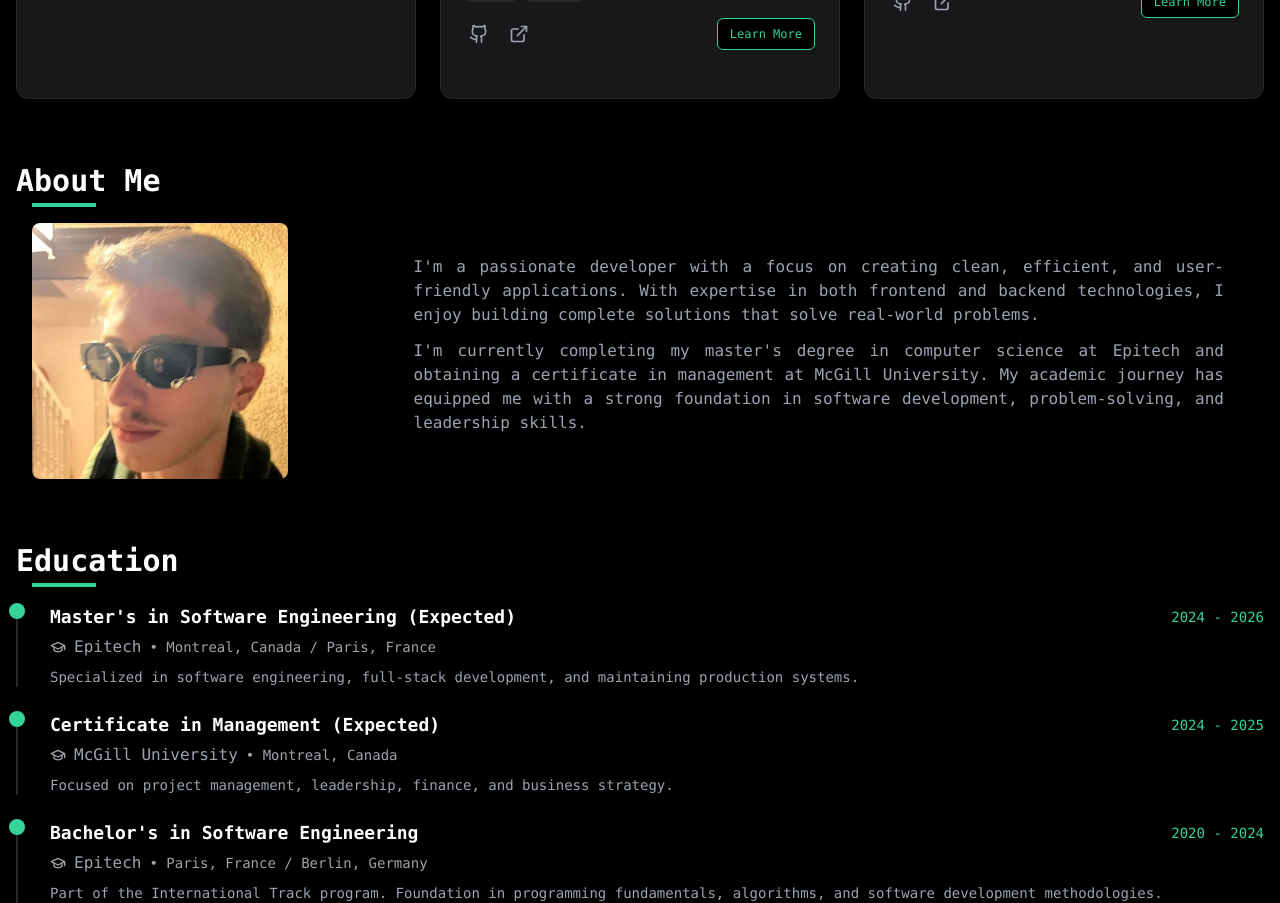
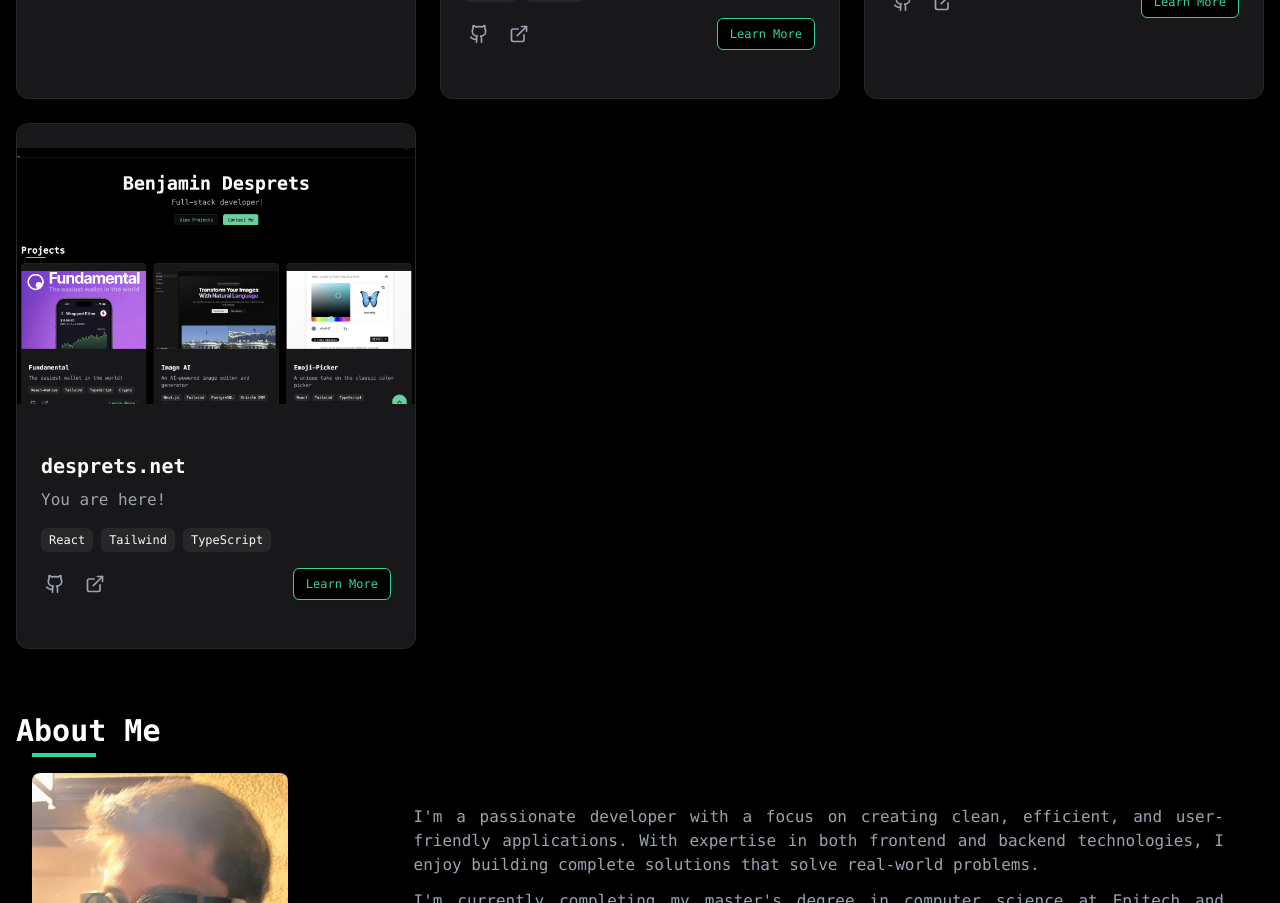
Before and after one commit to bendrsio/desprets.net, a Next.js app: page / in a window 1280 px wide. Shown: the part 940-1843 px from the top of the page. Built offline with nearby package versions, Linux system fonts and the light colour scheme.

Commit message:
add: desprets.net project

```diff
--- a/app/projects.ts
+++ b/app/projects.ts
@@ -60,4 +60,18 @@ export const projects = [
     `,
     images: ["/Emoji-Color-Picker.png"],
   },
+  {
+    id: "4",
+    title: "desprets.net",
+    description: "You are here!",
+    technologies: ["React", "Tailwind", "TypeScript"],
+    github: "https://github.com/bendrsio/desprets.net",
+    link: "https://desprets.net/",
+    fullDescription: `
+      The website you are on right now!
+      I built this because I wanted somewhere to show off my projects, my skills and who I am.
+      You can see the source code and learn how I built it [on GitHub](https://github.com/bendrsio/desprets.net).
+    `,
+    images: ["/Desprets.png"],
+  },
 ];
```
Also changed, not shown: public/Desprets.png (added).
